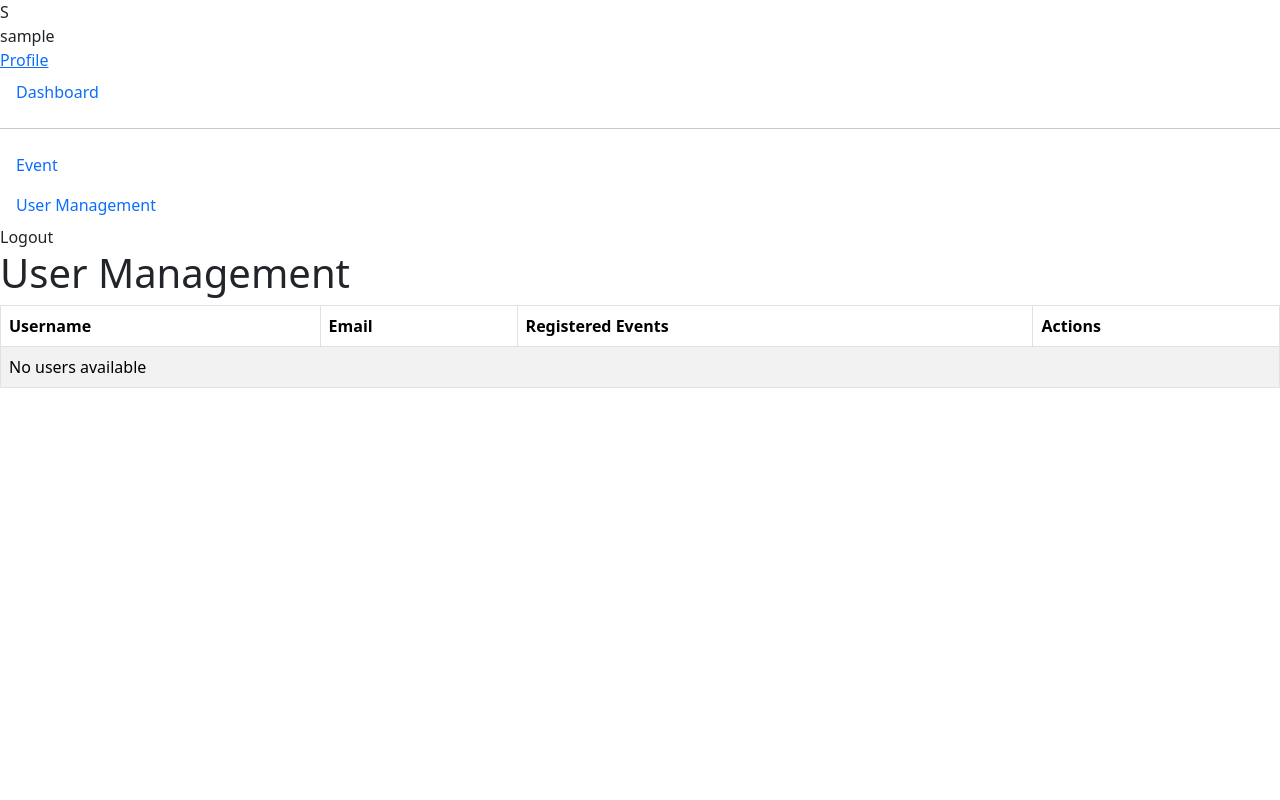
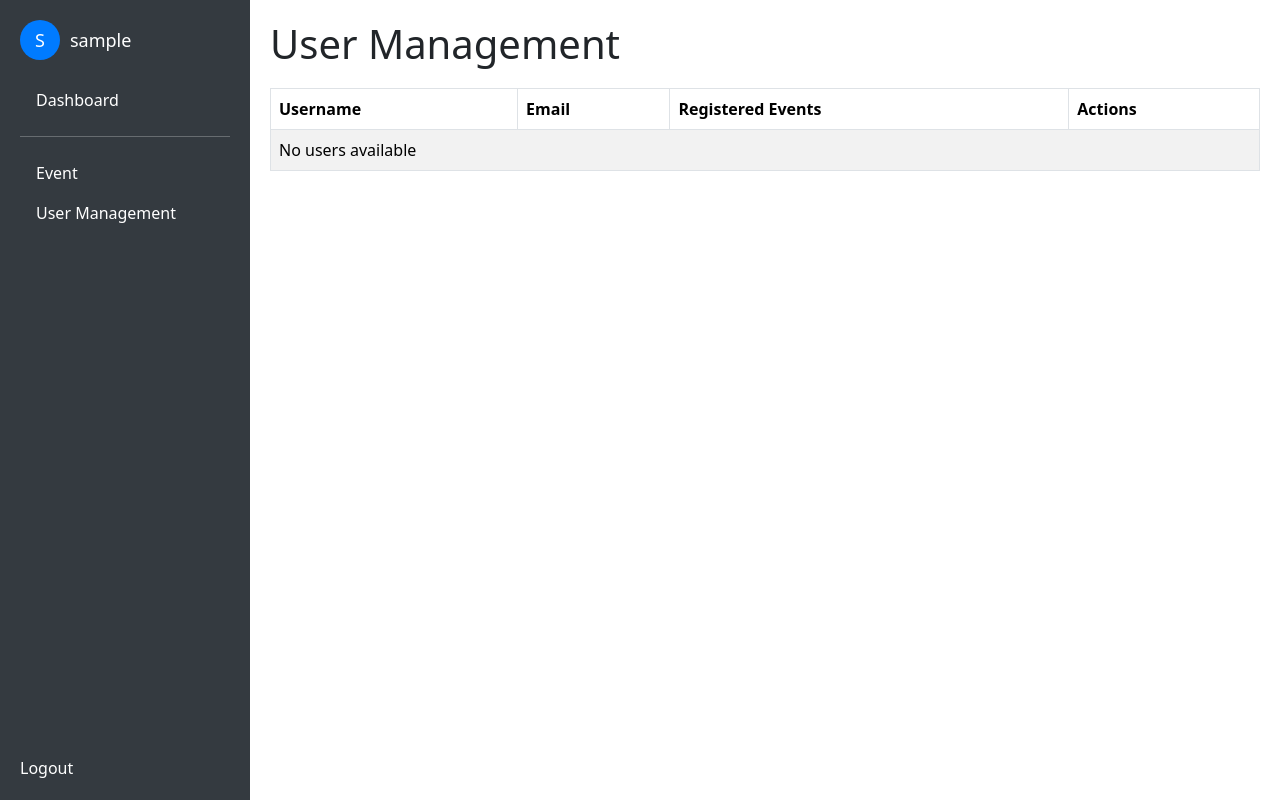
Before and after one commit to rafradt/WebPro_Lec, a PHP site: page /content/user_management.php in a window 1280 px wide. Run offline with PHP 8.4, Linux system fonts and the light colour scheme; the visitor is signed in with stand-in values (Sample User, id 1); data that the repository does not hold is empty.

Commit message:
lecture1.2

```diff
--- a/index.css
+++ b/index.css
@@ -54,3 +54,81 @@
   text-align: left;
   margin-bottom: 0.5rem;
 }
+
+/* dashboard admin, event management, user management, view, registrants*/
+.sidebar {
+  width: 250px;
+  height: 100vh;
+  position: fixed;
+  top: 0;
+  left: 0;
+  background-color: #343a40;
+  padding: 20px;
+  color: white;
+}
+.sidebar .profile-container {
+  display: flex;
+  align-items: center;
+  cursor: pointer;
+  margin-bottom: 20px;
+  position: relative;
+}
+.profile-circle {
+  width: 40px;
+  height: 40px;
+  background-color: #007bff;
+  color: white;
+  display: flex;
+  align-items: center;
+  justify-content: center;
+  border-radius: 50%;
+  font-size: 18px;
+}
+.username-text {
+  margin-left: 10px;
+  font-size: 18px;
+}
+.profile-dropdown {
+  display: none;
+  position: absolute;
+  top: 50px;
+  left: 0;
+  background-color: #495057;
+  border-radius: 5px;
+  width: 100%;
+  z-index: 1;
+}
+.profile-dropdown a {
+  color: white;
+  padding: 10px 20px;
+  text-decoration: none;
+  display: block;
+}
+.profile-dropdown a:hover {
+  background-color: #6c757d;
+}
+.sidebar .nav-link {
+  color: white;
+}
+.sidebar .nav-link:hover {
+  background-color: #495057;
+  color: white;
+}
+.content {
+  margin-left: 250px;
+  padding: 20px;
+}
+.logout-link {
+  position: absolute;
+  bottom: 20px;
+  width: calc(100% - 40px);
+}
+
+.content {
+  margin-left: 250px;
+  padding: 20px;
+}
+
+.table-container {
+  margin-top: 20px;
+}
--- a/index.php
+++ b/index.php
@@ -35,7 +35,7 @@
     <!-- Main Content -->
     <div class="container">
         <h1 style="color: white; font-size:100px">Welcome to EventNest</h1>
-        <a href="../uts_lec/auth/login.php" class="btn btn-primary">Enter here</a>
+        <a href="../WebPro_Lec/auth/login.php" class="btn btn-primary">Enter here</a>
     </div>
 </body>
 </html>
```
